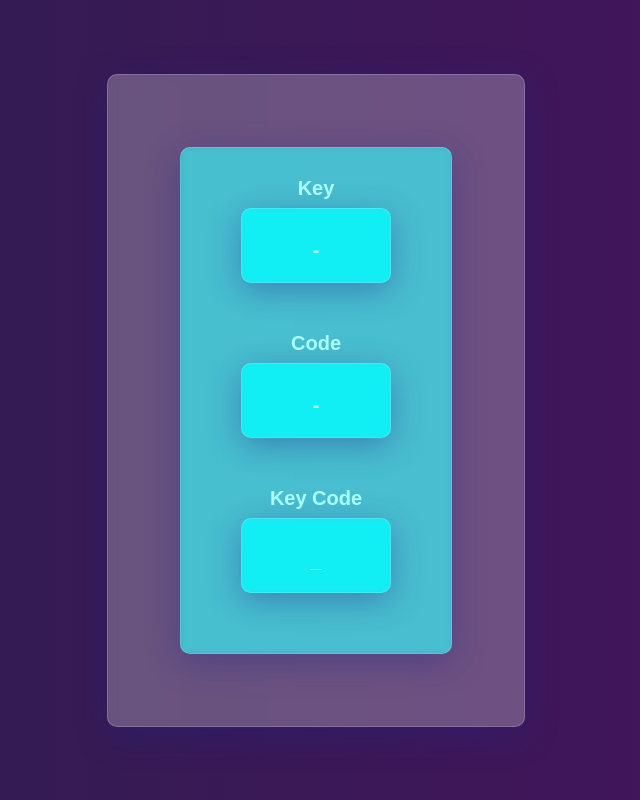
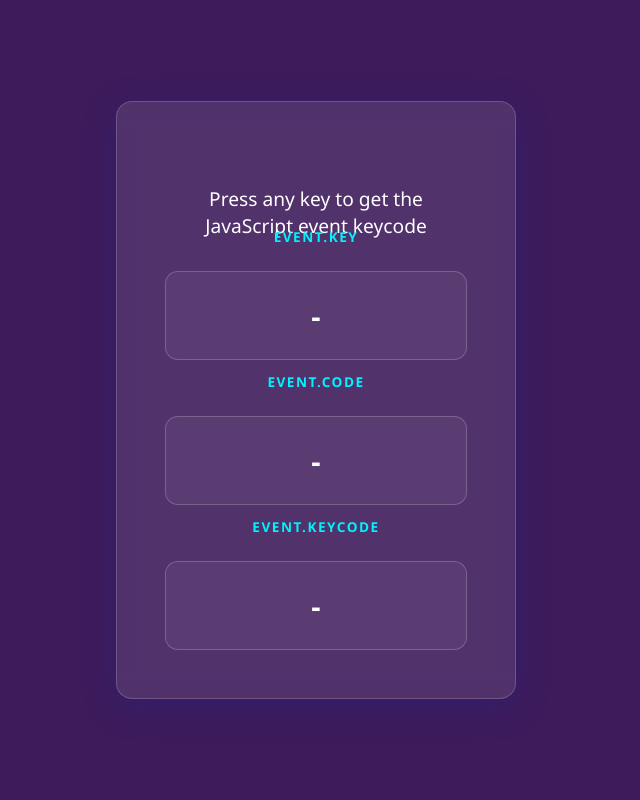
Before and after one commit to shahzaibswe/Key-Code-Project, a PHP site: page / in a window 1280 px wide. Shown: the whole page, without its empty margins (324-964 px from the left). Run offline with PHP 8.4, Linux system fonts and the light colour scheme.

Commit message:
feat: enhance UX and accessibility of Key Code Explorer
- Added 'Press any key' onboarding instruction
- Implemented 'Click to Copy' utility for all key values
- Improved accessibility with ARIA roles, live regions, and keyboard support
- Modernized UI with glassmorphism, hover states, and feedback animations
- Standardized keyCode output and key labels (e.g., 'Space')

Co-authored-by: shahzaibswe <131589265+shahzaibswe@users.noreply.github.com>

```diff
--- a/Script.js
+++ b/Script.js
@@ -1,22 +1,42 @@
-const container = document.getElementById("key-container");
-container.innerHTML = generateHTML("-", " -", "_");
-window.addEventListener("keydown", (e) => {
-    container.innerHTML = generateHTML(e.key, e.code, e.key.charCodeAt(0));
+const insert = document.getElementById('insert');
+const instruction = document.getElementById('instruction');
+const keyValue = document.getElementById('key-value');
+const codeValue = document.getElementById('code-value');
+const keycodeValue = document.getElementById('keycode-value');
+
+window.addEventListener('keydown', (e) => {
+  // Hide instruction on first key press
+  if (instruction) {
+    instruction.style.display = 'none';
+  }
+
+  // Update text content safely
+  keyValue.textContent = e.key === ' ' ? 'Space' : e.key;
+  codeValue.textContent = e.code;
+  keycodeValue.textContent = e.keyCode;
 });
 
-function generateHTML(key, code, keyCode) {
-    return `
-    <div class="key-container">
-        <h4>Key</h4>
-        <div class="Key-Content">${key === " " ? "space" : key}</div>
-    </div>
-    <div class="key-container">
-        <h4>Code</h4>
-        <div class="Key-Content">${code}</div>
-    </div>
-    <div class="key-container">
-        <h4>Key Code</h4>
-        <div class="Key-Content">${keyCode}</div>
-    </div>
-    `;
-}
+// Add click-to-copy functionality
+document.querySelectorAll('.key-container').forEach(container => {
+  container.addEventListener('click', () => {
+    const textToCopy = container.querySelector('.key-content').textContent;
+    // Only copy if a key has been pressed (instruction is hidden)
+    if (instruction && instruction.style.display === 'none') {
+      navigator.clipboard.writeText(textToCopy).then(() => {
+        // Visual feedback
+        container.classList.add('copied');
+        setTimeout(() => {
+          container.classList.remove('copied');
+        }, 500);
+      });
+    }
+  });
+
+  // Keyboard accessibility for "click"
+  container.addEventListener('keydown', (e) => {
+    if (e.key === 'Enter' || e.key === ' ') {
+      e.preventDefault();
+      container.click();
+    }
+  });
+});
--- a/index.html
+++ b/index.html
@@ -3,22 +3,27 @@
 <head>
     <meta charset="UTF-8">
     <meta name="viewport" content="width=device-width, initial-scale=1.0">
-    <title>Document</title>
     <link rel="stylesheet" href="style.css">
+    <title>Key Code Explorer</title>
 </head>
 <body>
     <div class="container">
-        <div class="key-container" id="key-container">
-            <h4 class="animation">key</h4>
-            <div class="Key-Content animation " >-</div>
-
-            <h4 class="animation">code</h4>
-            <div class="Key-Content" >-</div>
-            <h4 class="animation">Key Code</h4>
-            <div class="Key-Content" >-</div>
+        <p id="instruction" style="text-align: center; color: white; margin-bottom: 2rem; font-size: 1.2rem;">Press any key to get the JavaScript event keycode</p>
+        <div id="insert" aria-live="polite">
+            <div class="key-container" role="button" tabindex="0" aria-labelledby="label-key" title="Click to copy">
+                <h4 id="label-key">event.key</h4>
+                <div class="key-content" id="key-value">-</div>
+            </div>
+            <div class="key-container" role="button" tabindex="0" aria-labelledby="label-code" title="Click to copy">
+                <h4 id="label-code">event.code</h4>
+                <div class="key-content" id="code-value">-</div>
+            </div>
+            <div class="key-container" role="button" tabindex="0" aria-labelledby="label-keycode" title="Click to copy">
+                <h4 id="label-keycode">event.keyCode</h4>
+                <div class="key-content" id="keycode-value">-</div>
+            </div>
         </div>
     </div>
-
-    <script src="Script.js" ></script>
+    <script src="Script.js"></script>
 </body>
 </html>
--- a/style.css
+++ b/style.css
@@ -1,61 +1,77 @@
- *{
+* {
   box-sizing: border-box;
+}
+
+body {
+  background-color: #3e1b5b;
+  font-family: 'Segoe UI', Tahoma, Geneva, Verdana, sans-serif;
+  display: flex;
+  align-items: center;
+  justify-content: center;
+  min-height: 100vh;
   margin: 0;
-    padding: 0;
-    font-family: sans-serif;
+}
 
+.container {
+  background: rgba(255, 255, 255, 0.1);
+  backdrop-filter: blur(10px);
+  padding: 4rem 3rem 3rem;
+  border-radius: 1rem;
+  box-shadow: 0 8px 32px 0 rgba(31, 38, 135, 0.37);
+  border: 1px solid rgba(255, 255, 255, 0.18);
+  width: 400px;
+  max-width: 90%;
 }
- body{
-    display: flex;
-    justify-content: center;
-    align-items: center;
-    text-align: center;
-    min-height: 100vh;
-    background: linear-gradient( to right, #2e1e4f , #47135e);
- }
- .container{
+
+#insert {
   display: flex;
   flex-direction: column;
-    padding: 2rem;
-    background: rgba(255, 255, 2555, 0.25);
-    box-shadow: 0px 8px 32px 0px  rgba(31, 38, 135, 0.35);
-   backdrop-filter: blur(4px);
-    border-radius: 10px;
-    border: 1px solid rgba(255, 255, 255,0.18);
-    transition: background 0.3s ease-in-out;
-
- }
- .key-container{
-    display: flex ;
-    flex-direction: column;
-    font-size: 20px;
-    font-weight: bold;
-    padding: 20px;
-    color: #afff;
-    margin: 2.5rem;
-    min-width: 150px;
-    background: rgba(0, 255, 255,0.5);
-    box-shadow: 0px 8px 32px 0px rgba(31, 38, 135 , 0.37);
-    backdrop-filter: blur(2.52px) ;
-    border-radius: 10px;
-    border: 1px solid rgb(255, 255,255,0.18);
-    transition:background 0.3s ease-in-out;
+  gap: 3.5rem;
 }
 
-.key-container h4{
+.key-container {
+  background: rgba(255, 255, 255, 0.05);
+  border: 1px solid rgba(255, 255, 255, 0.2);
+  padding: 1.5rem;
+  border-radius: 0.8rem;
+  position: relative;
+  text-align: center;
+  transition: transform 0.2s, background 0.2s, box-shadow 0.2s;
+  cursor: pointer;
+}
+
+.key-container:hover {
+  background: rgba(255, 255, 255, 0.1);
+  transform: translateY(-2px);
+}
+
+.key-container:focus-visible {
+  outline: 2px solid #00f2fe;
+  outline-offset: 4px;
+}
+
+.key-container.copied {
+  background: rgba(0, 242, 254, 0.3);
+  transform: scale(0.98);
+}
+
+.key-container h4 {
   position: absolute;
-    top: -2rem;
+  top: -2.8rem;
   left: 0;
-    text-align: center;
   width: 100%;
+  margin: 0;
+  color: #00f2fe;
+  font-size: 0.85rem;
+  font-weight: 600;
+  letter-spacing: 1.5px;
+  text-transform: uppercase;
+  pointer-events: none;
 }
-.Key-Content{
-   margin-top: 10px;
 
+.key-content {
+  color: #fff;
+  font-size: 1.8rem;
+  font-weight: bold;
+  word-break: break-all;
 }
-.container:hover{
-   background-color: rgba(255, 255, 255, 0.35);
-}
-.key-container:hover{
-   background-color: rgba(0, 255, 255,0.7);
-}
```
Also changed, not shown: .Jules/palette.md (added). Lines whose indentation alone changed are shown as unchanged.
